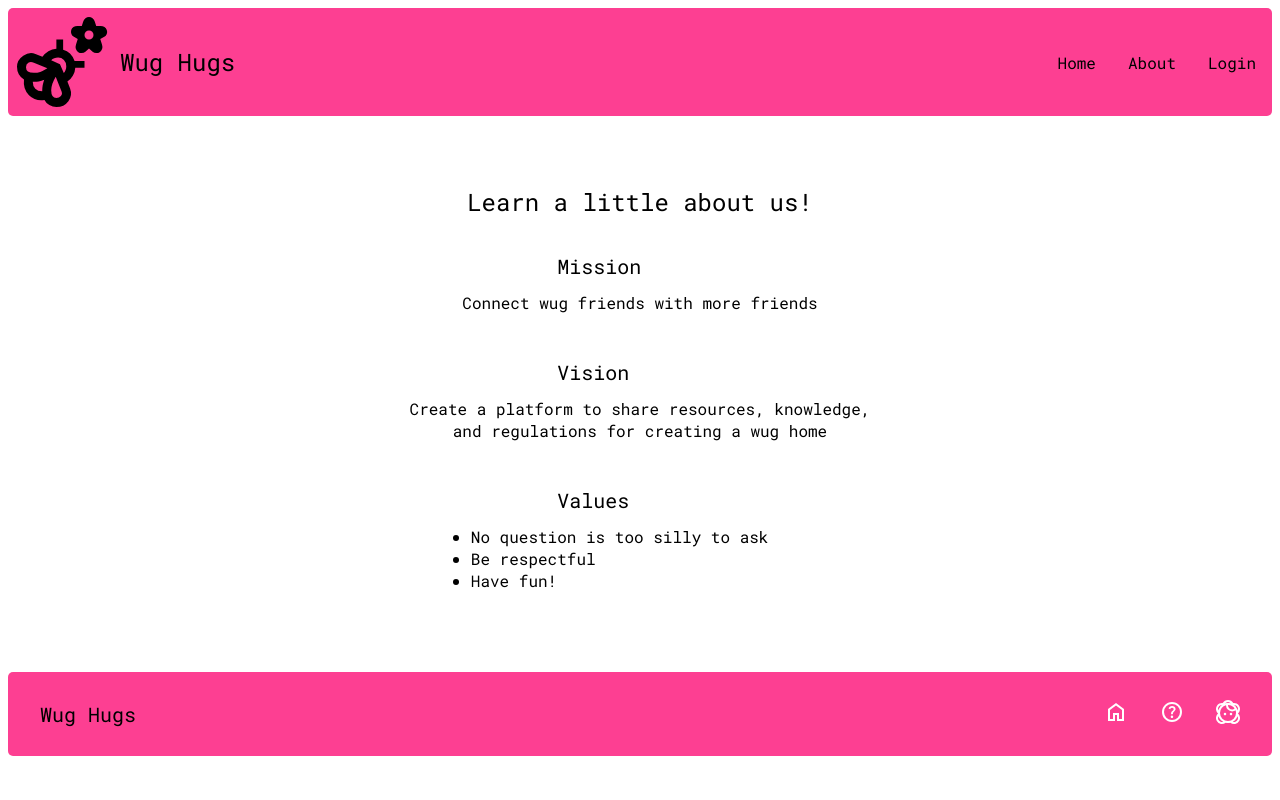
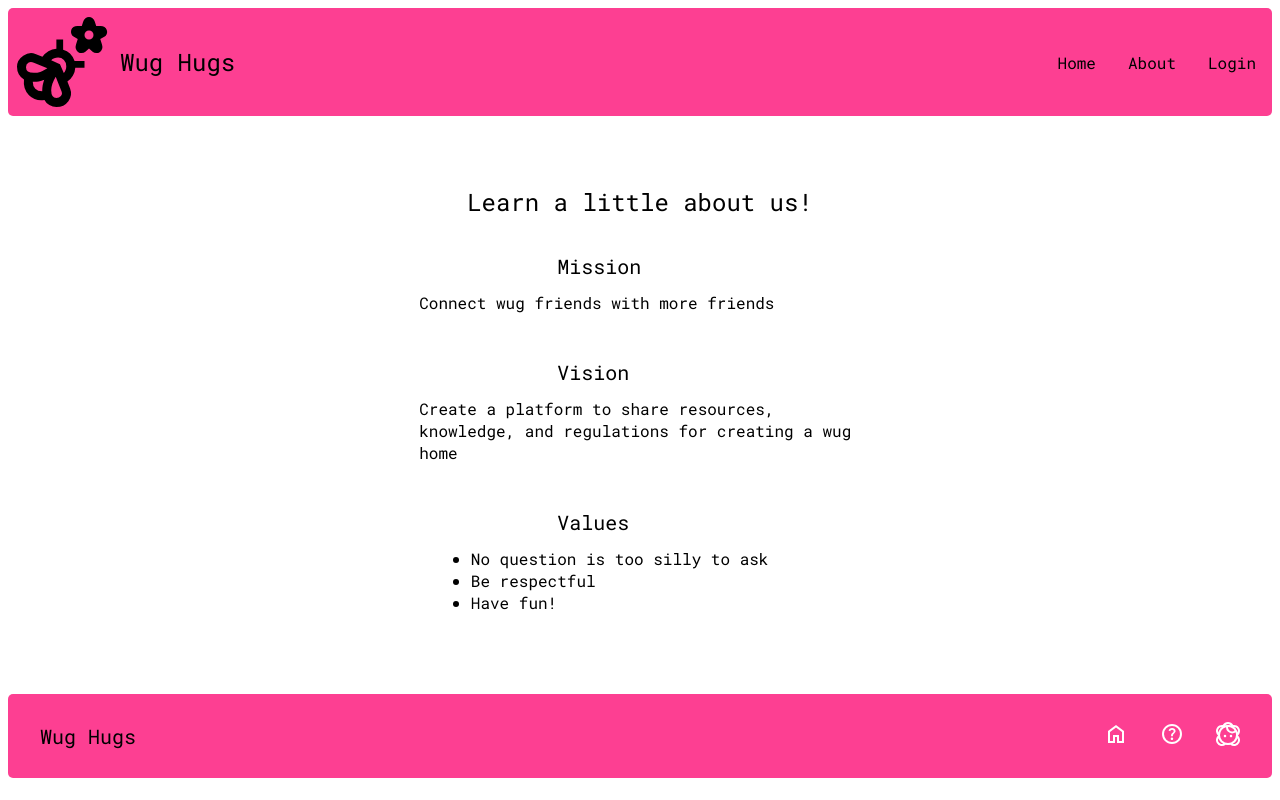
Before and after one commit to spaco22/wughugs-client, a React (Vite) app: page /about in a window 1280 px wide. Built offline with nearby package versions, Linux system fonts and the light colour scheme.

Commit message:
remove text align center, decrease width

```diff
--- a/src/Pages/AboutPage/AboutPage.scss
+++ b/src/Pages/AboutPage/AboutPage.scss
@@ -64,8 +64,8 @@
     }
 
     @include desktop {
-      text-align: center;
-      width: 45%;
+      // text-align: center;
+      width: 40%;
       padding-left: 0;
     }
   }
```
